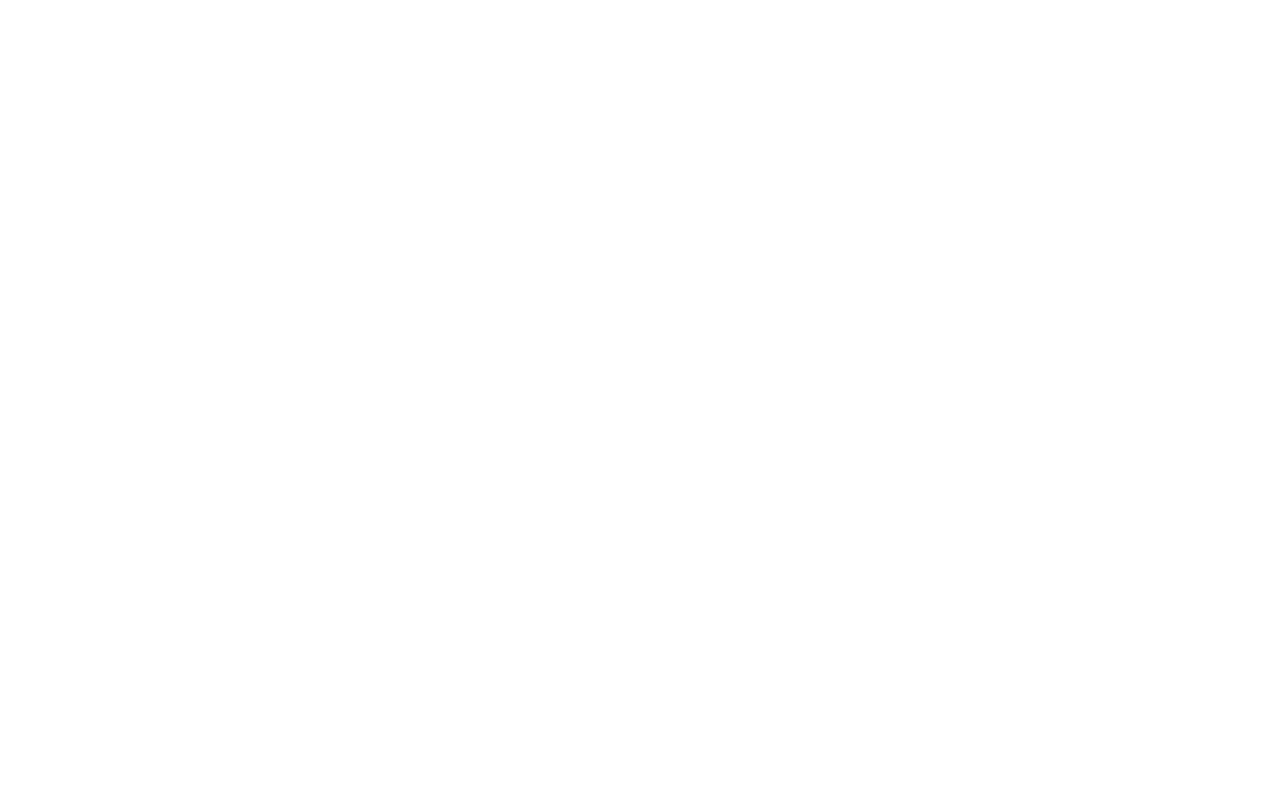
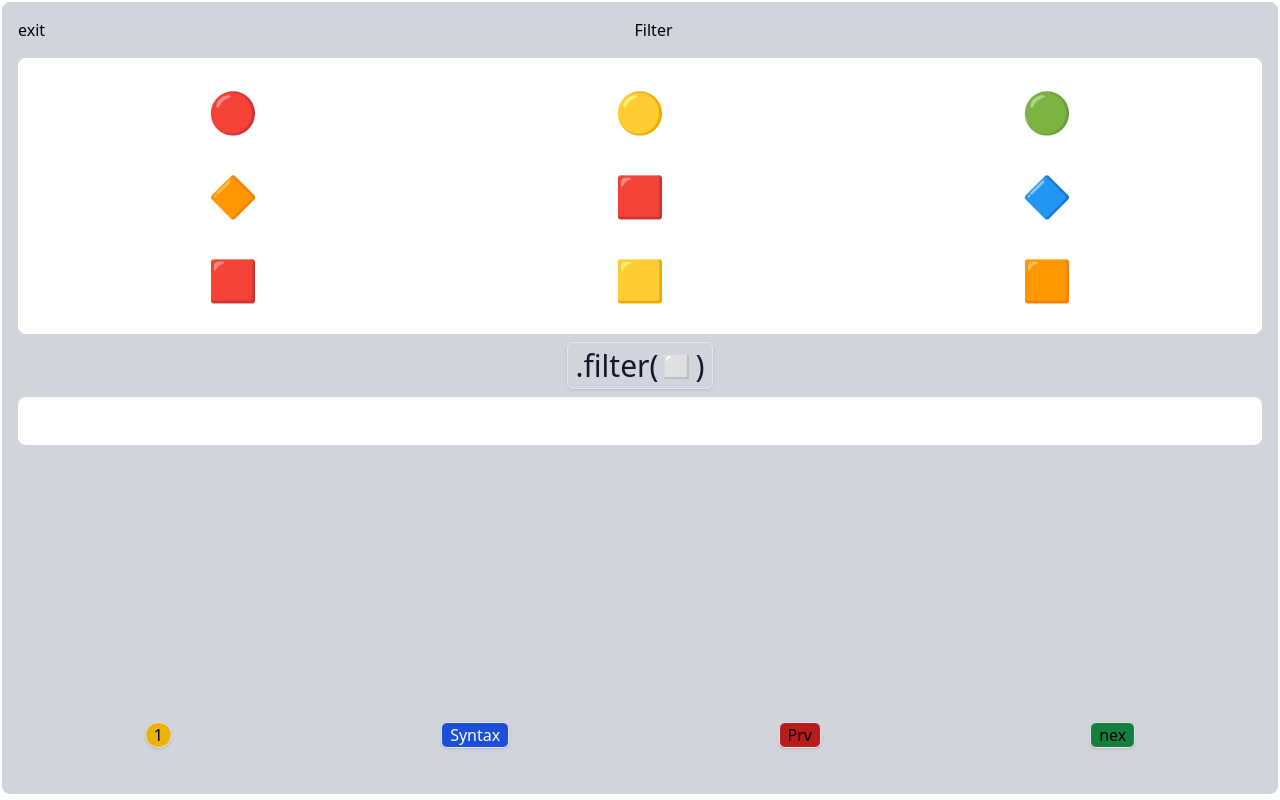
Before and after one commit to RashidBik/bAdfOx_JS, a React (Vite) app: page /play in a window 1280 px wide. Built offline with nearby package versions, Linux system fonts and the light colour scheme.

Commit message:
level change was fixed using reducer and context api

```diff
--- a/src/Components/CardOne.jsx
+++ b/src/Components/CardOne.jsx
@@ -6,7 +6,6 @@
   const [execute, setExecute] = useState(false);
   const navigate = useNavigate();
   const context = useContext(Context);
-
   return (
     <>
     {shapes.map((item,index) => {
@@ -51,10 +50,11 @@
        <a
         href={item.href}
         className='btn bg-blue-700 text-white hover:shadow-blue-400'>Syntax</a>
-       <button className='btn bg-red-700 hover:shadow-red-400' >Prv</button>
-       <button className='btn bg-green-700 hover:shadow-green-400' onClick={()=> navigate(item.next)}>nex</button>
+       <button className='btn bg-red-700 hover:shadow-red-400'
+       onClick={() => context.fDispatch(item.prev)}>Prv</button>
+       <button className='btn bg-green-700 hover:shadow-green-400'
+       onClick={() => context.fDispatch(item.next)}>nex</button>
      </footer>
-     {context.dispatch(item.next)}
     </main>
       )
     })}
--- /dev/null
+++ b/src/Components/Filter/FilterSyn.jsx
@@ -0,0 +1,11 @@
+import React from 'react'
+
+const FilterSyn = () => {
+  return (
+    <div>
+      Learn Filter Syntax
+    </div>
+  )
+}
+
+export default FilterSyn
--- a/src/Components/Reverse/Reverse.jsx
+++ b/src/Components/Reverse/Reverse.jsx
@@ -7,6 +7,8 @@
     count: 2,
     href: '',
     exec: '.Reverse()',
+    next: 'slice',
+    prev: 'filter',
     tools1: {
       a1: '🔴',
       b1: '🔴',
--- a/src/Components/Slice/Slice.jsx
+++ b/src/Components/Slice/Slice.jsx
@@ -7,6 +7,8 @@
       count: 3,
       href: '',
       exec: '.Slice(1,6)',
+      next: '',
+      prev: 'reverse',
       tools1: {
         a1: '🔷',
         b1: '🔴',
--- a/src/Pages/Learn.jsx
+++ b/src/Pages/Learn.jsx
@@ -1,9 +1,11 @@
 import React from 'react'
+import FilterSyn from '../Components/Filter/FilterSyn'
 
 const Learn = () => {
   return (
     <div>
       <h1>JavaScript Array Methods</h1>
+      <FilterSyn/>
     </div>
   )
 }
--- a/src/Pages/Play.jsx
+++ b/src/Pages/Play.jsx
@@ -22,8 +22,8 @@
   const [state, dispatch] = useReducer(reducer, initialState);
   return (
     <div className=''>
-      <Context.Provider value={dispatch}>
-        {state}
+      <Context.Provider value={{fState: state, fDispatch: dispatch}}>
+        {!state ? <Filter /> : state}
       </Context.Provider>
     </div>
   )
```
